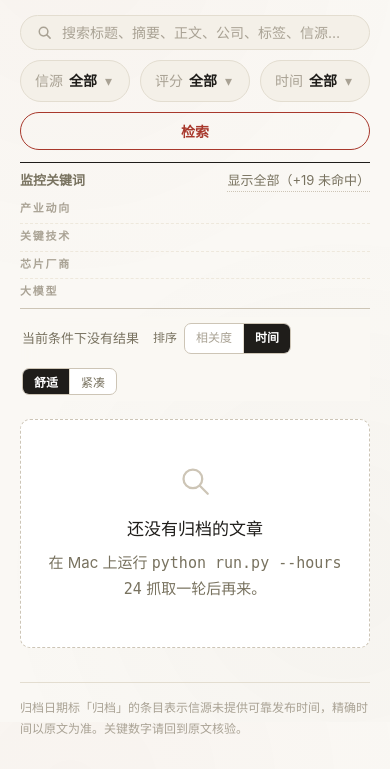
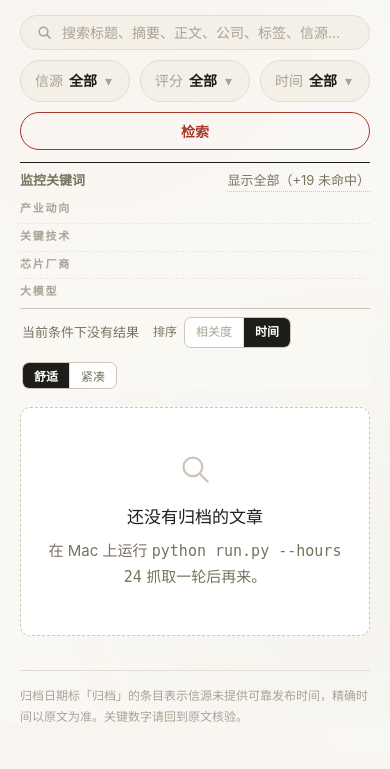
Before and after one commit to viccool6/ai-tech-intel, a Flask app: page / in a window 390 px wide. Shown: the part 122-891 px from the top of the page. After the commit the page ends 844 px from the top, so only its background shows below. Run offline with Flask 3, Linux system fonts and the light colour scheme; the visitor is signed in with stand-in values (Sample User, id 1); data that the repository does not hold is empty.

Commit message:
ui(mobile): 结果工具条到第一张卡片间距收紧
toolbar 自身 padding-bottom 归零、margin-top 8→4；.results
margin-top 16→6px。桌面态不动。

Co-Authored-By: Claude Opus 4.7 <noreply@anthropic.com>

```diff
--- a/templates/search.html
+++ b/templates/search.html
@@ -153,7 +153,11 @@
 .toolbar-count b{color:var(--ink);font-variant-numeric:tabular-nums}
 .toolbar-group{display:flex;align-items:center;gap:7px;font-size:12px;color:var(--muted)}
 .toolbar-group.right{margin-left:auto}
-@media(max-width:640px){.toolbar-group.right{margin-left:0}.toolbar{border-bottom:0}}
+@media(max-width:640px){
+  .toolbar-group.right{margin-left:0}
+  .toolbar{border-bottom:0;padding:4px 2px 0;margin-top:4px}
+  .results{margin-top:6px}
+}
 
 /* ============================ result cards ============================ */
 /* The old 5-column table forced a 850px min-width and horizontal scrolling on
```
